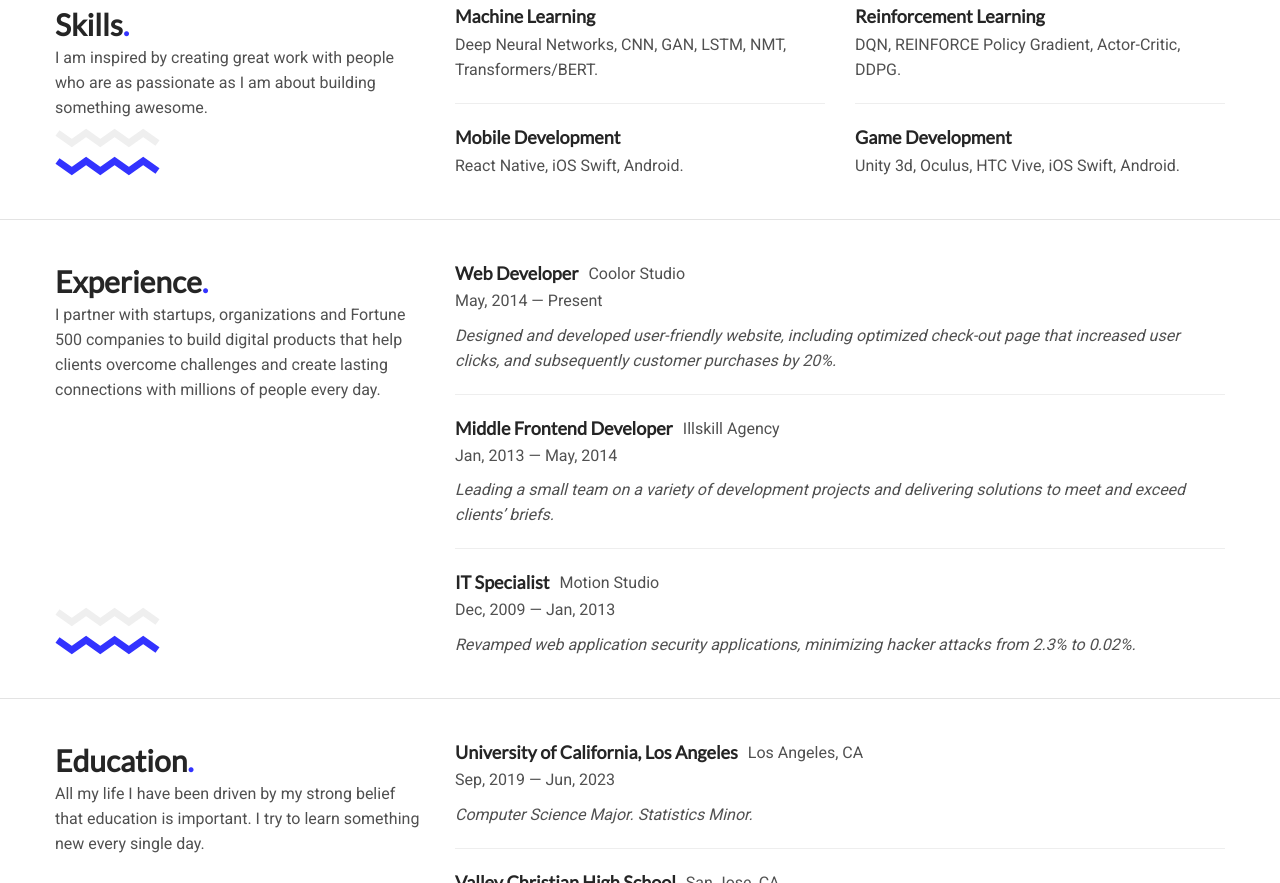
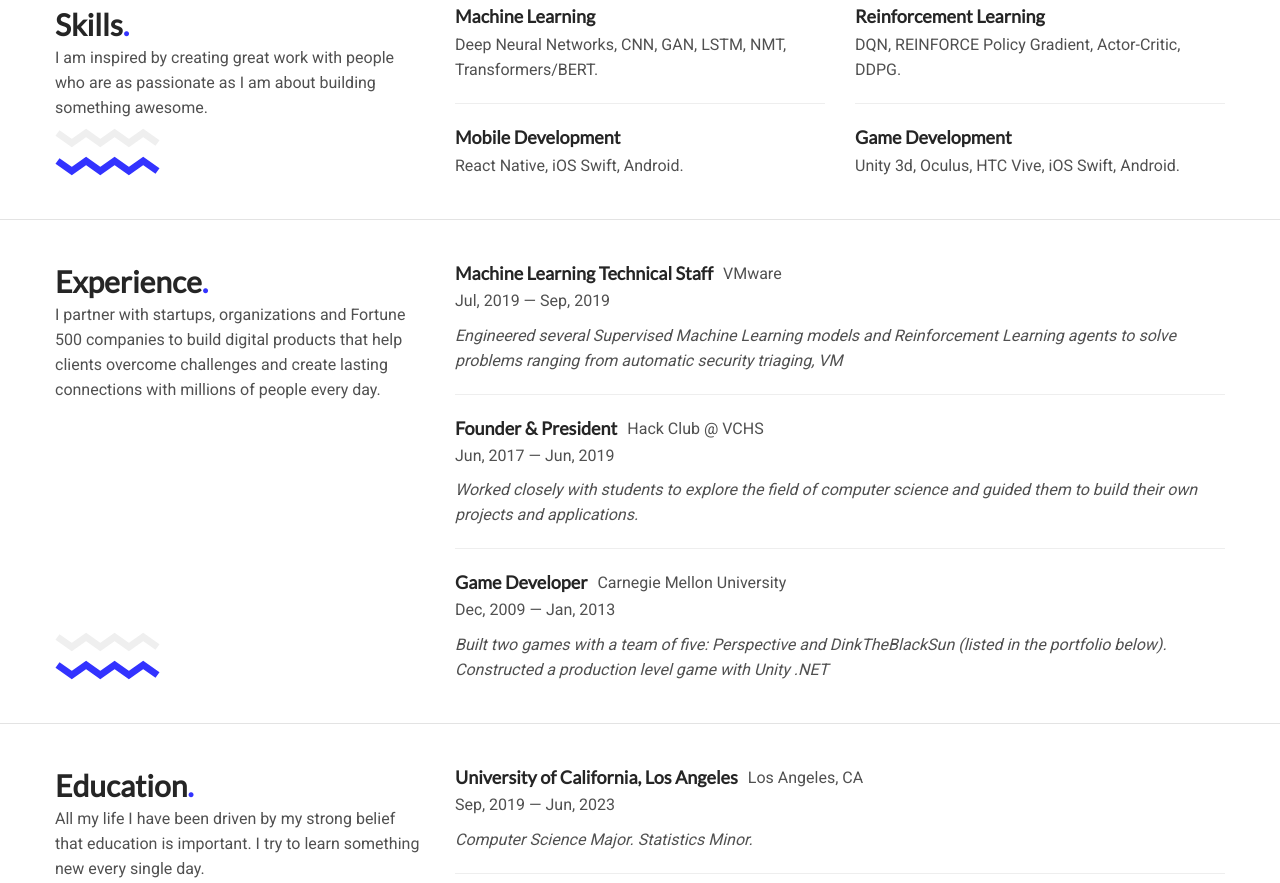
Before and after one commit to xeliot/xeliot.github.io, a website with bundled scripts: page index.html in a window 1280 px wide. Shown: the part 553-1436 px from the top of the page. Built offline with nearby package versions, Linux system fonts and the light colour scheme.

Commit message:
update to experience

```diff
--- a/index.html
+++ b/index.html
@@ -220,12 +220,12 @@
                 <div class="row wow zoomIn">
                     <div class="col-md-12">
                         <div class="about-row">
-                            <h4 class="about-tittle">Web Developer</h4>
-                            <p class="about-info">Coolor Studio</p>
-                            <p>May, 2014 — Present</p>
+                            <h4 class="about-tittle">Machine Learning Technical Staff</h4>
+                            <p class="about-info">VMware</p>
+                            <p>Jul, 2019 — Sep, 2019</p>
                             <div class="opacity-box">
-                                <p>Designed and developed user-friendly website, including optimized check-out
-                                    page that increased user clicks, and subsequently customer purchases by 20%.</p>
+                                <p>Engineered several Supervised Machine Learning models and Reinforcement Learning agents
+                                  to solve problems ranging from automatic security triaging, VM </p>
                             </div>
                         </div>
                     </div>
@@ -234,12 +234,11 @@
                 <div class="row wow zoomIn">
                     <div class="col-md-12">
                         <div class="about-row">
-                            <h4 class="about-tittle">Middle Frontend Developer</h4>
-                            <p class="about-info">Illskill Agency</p>
-                            <p>Jan, 2013 — May, 2014</p>
+                            <h4 class="about-tittle">Founder & President</h4>
+                            <p class="about-info">Hack Club @ VCHS</p>
+                            <p>Jun, 2017 — Jun, 2019</p>
                             <div class="opacity-box">
-                                <p>Leading a small team on a variety of development projects and delivering
-                                    solutions to meet and exceed clients’ briefs.</p>
+                                <p>Worked closely with students to explore the field of computer science and guided them to build their own projects and applications.</p>
                             </div>
                         </div>
                     </div>
@@ -248,12 +247,11 @@
                 <div class="row wow zoomIn">
                     <div class="col-md-12">
                         <div class="about-row">
-                            <h4 class="about-tittle">IT Specialist</h4>
-                            <p class="about-info">Motion Studio</p>
+                            <h4 class="about-tittle">Game Developer</h4>
+                            <p class="about-info">Carnegie Mellon University</p>
                             <p>Dec, 2009 — Jan, 2013</p>
                             <div class="opacity-box">
-                                <p>Revamped web application security applications, minimizing hacker
-                                    attacks from 2.3% to 0.02%.</p>
+                                <p>Built two games with a team of five: Perspective and DinkTheBlackSun (listed in the portfolio below). Constructed a production level game with Unity .NET</p>
                             </div>
                         </div>
                     </div>
```
